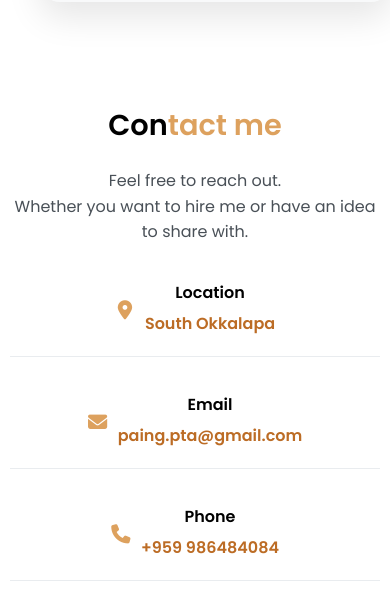
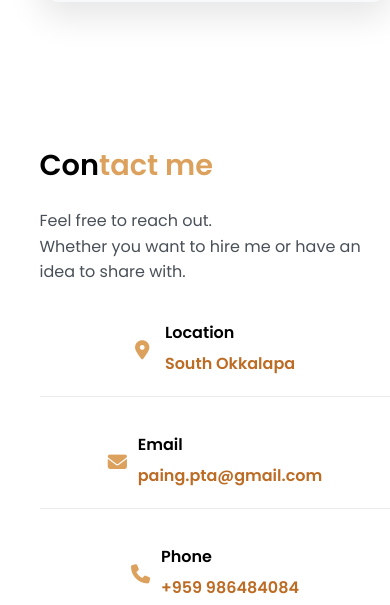
Before and after one commit to itzpai/Portfolio, a plain HTML site: page index.html in a window 390 px wide. Shown: the part 3180-3785 px from the top of the page. Drawn offline with Linux system fonts and the light colour scheme.

Commit message:
Responsive

```diff
--- a/index.html
+++ b/index.html
@@ -163,6 +163,7 @@
 
     <!-- contact section -->
    <section id="contact">
+  <div class="contact-container">
     <div class="contact">
       <span>Con</span><span class="tactme">tact me</span>
       <p>Feel free to reach out.<br>Whether you want to hire me or have an idea to share with.</p>
@@ -224,6 +225,7 @@
         </button>
       </form>
     </div>
+  </div>
 </section>
 
     <footer>
--- a/style.css
+++ b/style.css
@@ -4,7 +4,8 @@
   scroll-behavior: smooth;
 }
 
-*::before, *::after {
+*::before,
+*::after {
   box-sizing: border-box;
 }
 
@@ -29,11 +30,14 @@
 }
 
 body {
+  overflow-x: hidden;
+  width: 100%;
   font-family: 'Poppins', sans-serif;
   color: var(--primary-black);
   background-color: var(--primary-white);
   line-height: 1.6;
   font-weight: 400;
+
 }
 
 h1, h2, h3 {
@@ -72,15 +76,6 @@ nav {
   z-index: 1000;
   border-bottom: 1px solid var(--gray-200);
   backdrop-filter: blur(10px);
-}
-
-nav.scrolled {
-  background-color: rgba(255, 255, 255, 0.95);
-  box-shadow: 0px 2px 25px var(--shadow-medium);
-}
-
-.nav-hidden {
-  transform: translateY(-100%);
 }
 
 header a {
@@ -407,33 +402,7 @@ nav ul li a i {
   gap: 30px;
 }
 
-/* 4K and Ultra-wide screens (6x1) */
-@media (min-width: 1920px) {
-  #skill .tech-stack {
-    grid-template-columns: repeat(6, 1fr);
-  }
-}
 
-/* Desktop/Laptop screens (3x2) */
-@media (min-width: 1024px) and (max-width: 1919px) {
-  #skill .tech-stack {
-    grid-template-columns: repeat(3, 1fr);
-  }
-}
-
-/* Tablet screens (2x3) */
-@media (min-width: 768px) and (max-width: 1023px) {
-  #skill .tech-stack {
-    grid-template-columns: repeat(2, 1fr);
-  }
-}
-
-/* Mobile screens (2x3) */
-@media (max-width: 767px) {
-  #skill .tech-stack {
-    grid-template-columns: repeat(2, 1fr);
-  }
-}
 
 .tech-item {
   background-color: var(--primary-white);
@@ -701,21 +670,22 @@ nav ul li a i {
 
 /* Start contacts */
 #contact {
+  width: 100%;
   padding: 80px 20px;
   background-color: var(--primary-white);
+  margin: 0 auto;
+  display: flex;
+  justify-content: center;
+  align-items: center;
+}
+
+.contact-container {
+  width: 90%;
+  max-width: 1200px; /* You can adjust this max-width as needed */
   display: flex;
   justify-content: space-evenly;
   align-items: center;
   gap: 50px;
-  max-width: 1200px;
-  margin: 0 auto;
-  width: 100%;
-  box-sizing: border-box;
-}
-
-#contact .contact {
-  flex: 1;
-  min-width: 300px;
 }
 
 #contact .contact span {
@@ -930,13 +900,19 @@ footer p i {
 
 /* Responsive Design */
 @media (max-width: 1024px) {
+  .contact-container {
+    flex-direction: column;
+    align-items: center;
+    gap: 40px;
+  }
 
+  /* Remove these properties from the #contact rule inside the media query */
   #contact {
     flex-direction: column;
     align-items: center;
     gap: 40px;
-    padding: 60px 20px;
   }
+
 
   #contact .contact,
   #contact .form {
@@ -945,11 +921,7 @@ footer p i {
     min-width: auto;
   }
 
-  #contact .contact {
-    text-align: center;
-  }
-
-  #contact .contact .contacts {
+  #contact .contact-container .contacts {
     justify-content: center;
   }
 
@@ -1088,10 +1060,6 @@ footer p i {
     font-size: 1.1rem;
   }
 
-  #contact {
-    padding: 60px 15px;
-  }
-
   #contact .form {
     padding: 30px 20px;
   }
@@ -1103,7 +1071,7 @@ footer p i {
   }
 
   footer {
-    padding: 25px 15px;
+    padding: 25px 0;
   }
 
   footer p {
@@ -1112,9 +1080,6 @@ footer p i {
 }
 
 @media (max-width: 480px) {
-  #contact {
-    padding: 40px 10px;
-  }
 
   #contact .form {
     padding: 25px 15px;
@@ -1163,7 +1128,7 @@ footer p i {
   }
 
   footer {
-    padding: 20px 10px;
+    padding: 20px 0;
   }
 
   footer p {
@@ -1208,3 +1173,30 @@ footer p i {
     gap: 15px;
   }
 }
+/* 4K and Ultra-wide screens (6x1) */
+@media (min-width: 1920px) {
+  #skill .tech-stack {
+    grid-template-columns: repeat(6, 1fr);
+  }
+}
+
+/* Desktop/Laptop screens (3x2) */
+@media (min-width: 1024px) and (max-width: 1919px) {
+  #skill .tech-stack {
+    grid-template-columns: repeat(3, 1fr);
+  }
+}
+
+/* Tablet screens (2x3) */
+@media (min-width: 768px) and (max-width: 1023px) {
+  #skill .tech-stack {
+    grid-template-columns: repeat(2, 1fr);
+  }
+}
+
+/* Mobile screens (2x3) */
+@media (max-width: 767px) {
+  #skill .tech-stack {
+    grid-template-columns: repeat(2, 1fr);
+  }
+}
```
Lines whose indentation alone changed are shown as unchanged.
